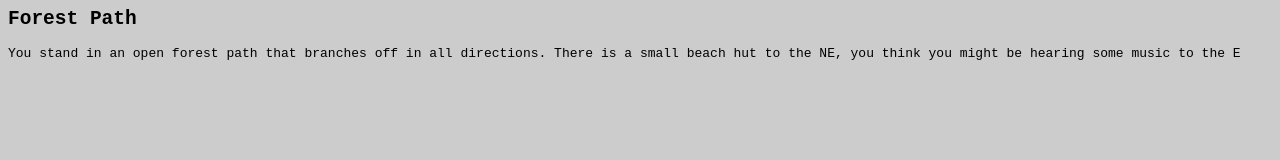
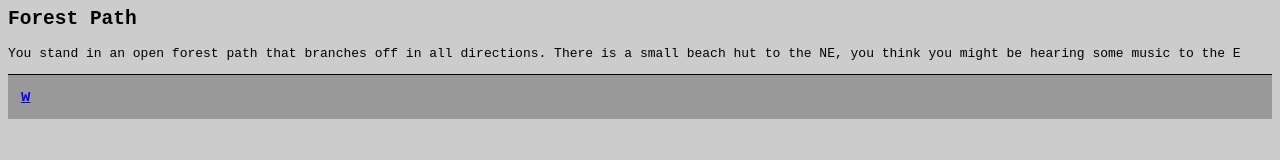
Before and after one commit to IsabelleVit/pirates, a plain HTML site: page forest_path.html in a window 1280 px wide. Drawn offline with Linux system fonts and the light colour scheme.

Commit message:
Ajouté des liens

```diff
--- a/forest_path.html
+++ b/forest_path.html
@@ -4,3 +4,6 @@
   <p>You stand in an open forest path that branches off in all directions. There is a small beach hut to
 the NE, you think you might be hearing some music to the E</p>
 </div>
+<div id="commands">
+  <a href="index.html">w</a>
+</div>
```
Also changed, not shown: sandy_beach.html (+3 -0 lines).
